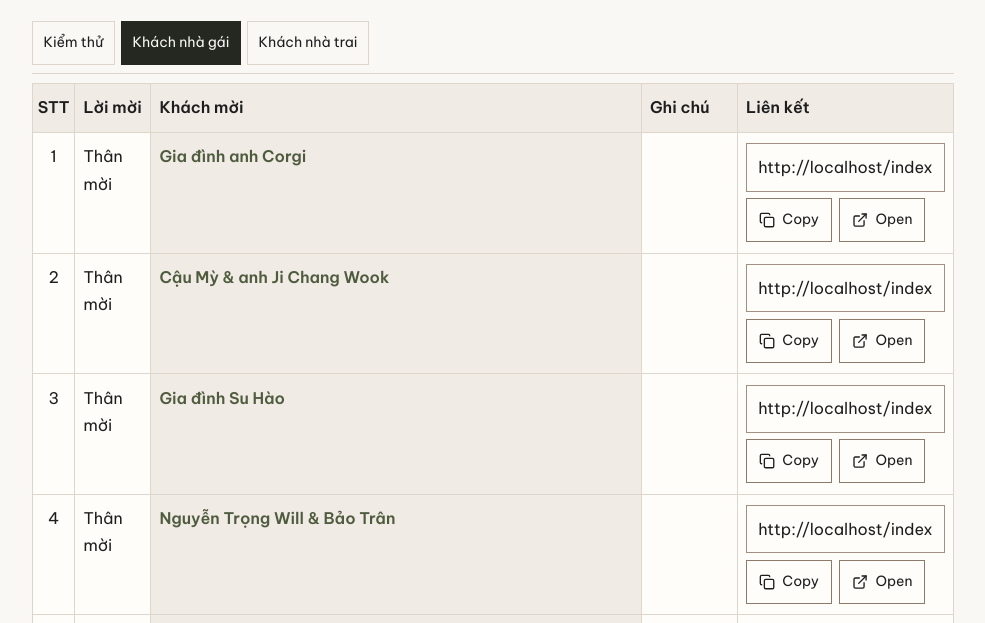
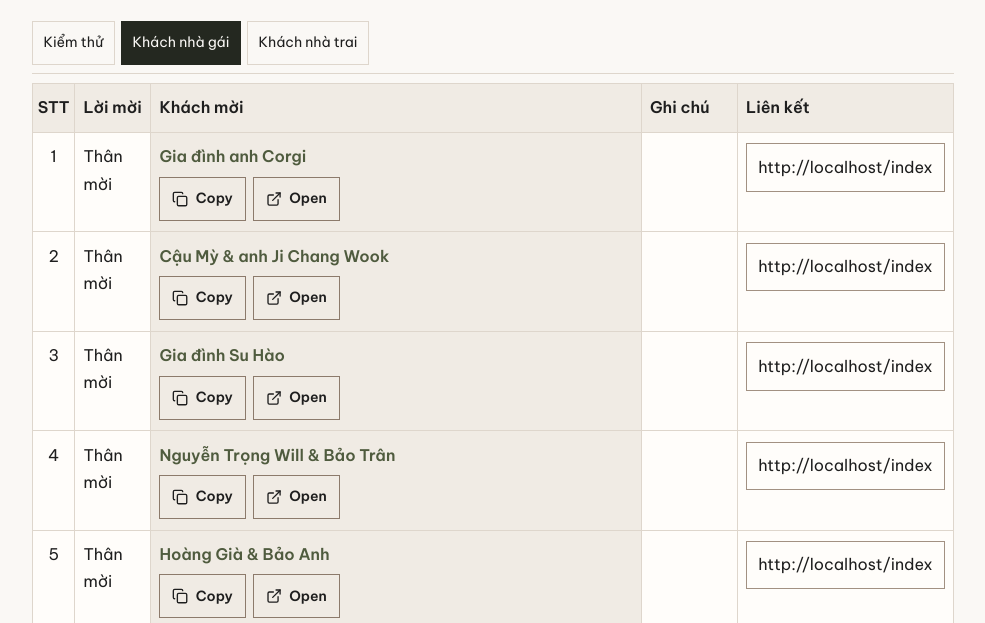
Before and after one commit to chauhacon/trang-nam-wedding, a plain HTML site: page links.html in a window 1280 px wide. Shown: the part 175-798 px from the top of the page, without its empty margins (147-1132 px from the left). Drawn offline with nearby package versions, Linux system fonts and the light colour scheme.

Commit message:
restructure the table

```diff
--- a/links.html
+++ b/links.html
@@ -8,7 +8,7 @@
   <link rel="icon" href="./assets/favicon.svg">
   <link rel="stylesheet" href="https://fonts.googleapis.com/css2?family=Be+Vietnam+Pro:wght@400;500;600&family=Cormorant+Garamond:wght@500&display=swap">
   <link rel="stylesheet" href="./style.css?v=guest-name-color">
-  <script type="module" src="./links.js?v=link-actions"></script>
+  <script type="module" src="./links.js?v=guest-actions"></script>
 </head>
 <body>
   <main class="utility">
--- a/links.js
+++ b/links.js
@@ -78,7 +78,8 @@ try {
       open.append(openIcon, "Open");
       const actions = element("div", undefined, "actions link-actions");
       actions.append(copy, open);
-      link.append(input, actions);
+      name.append(actions);
+      link.append(input);
       row.append(number, prefix, name, notes, link);
       body.append(row);
     });
```
